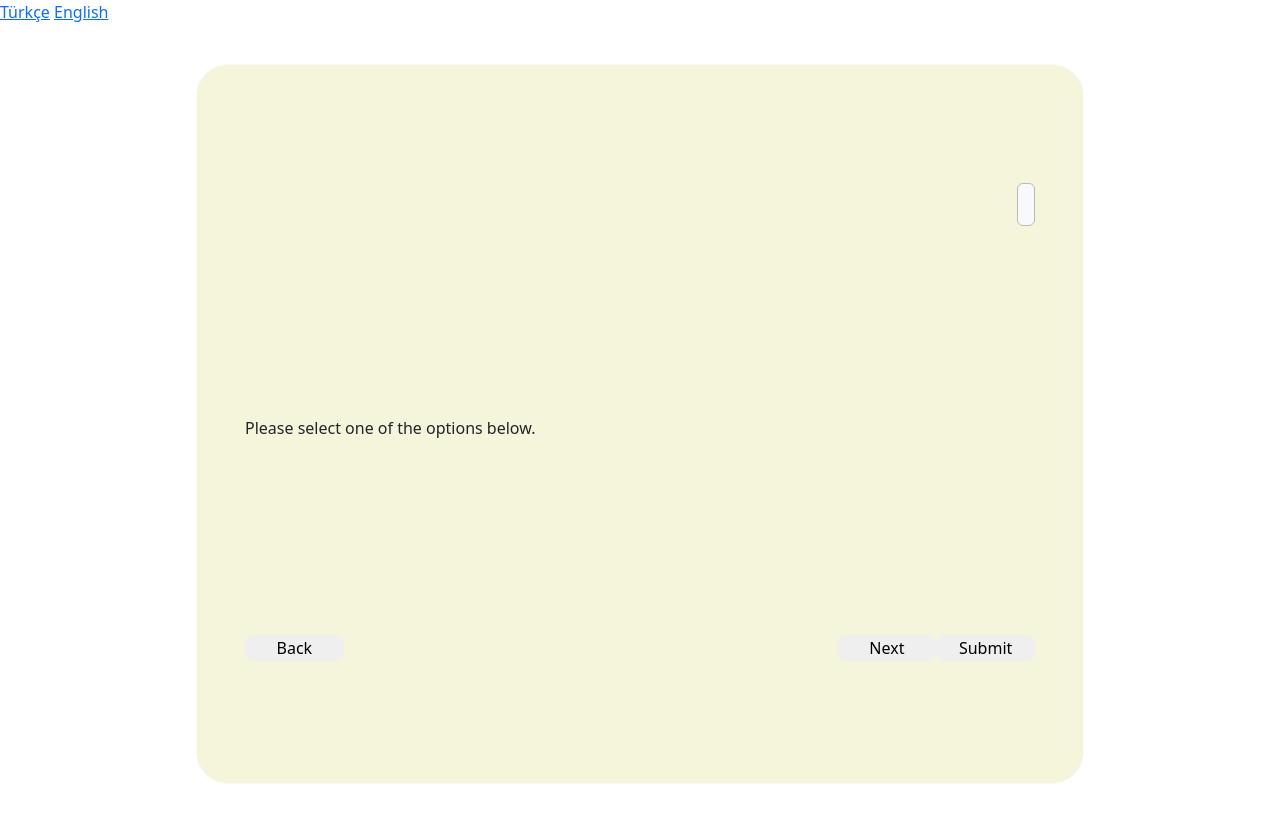
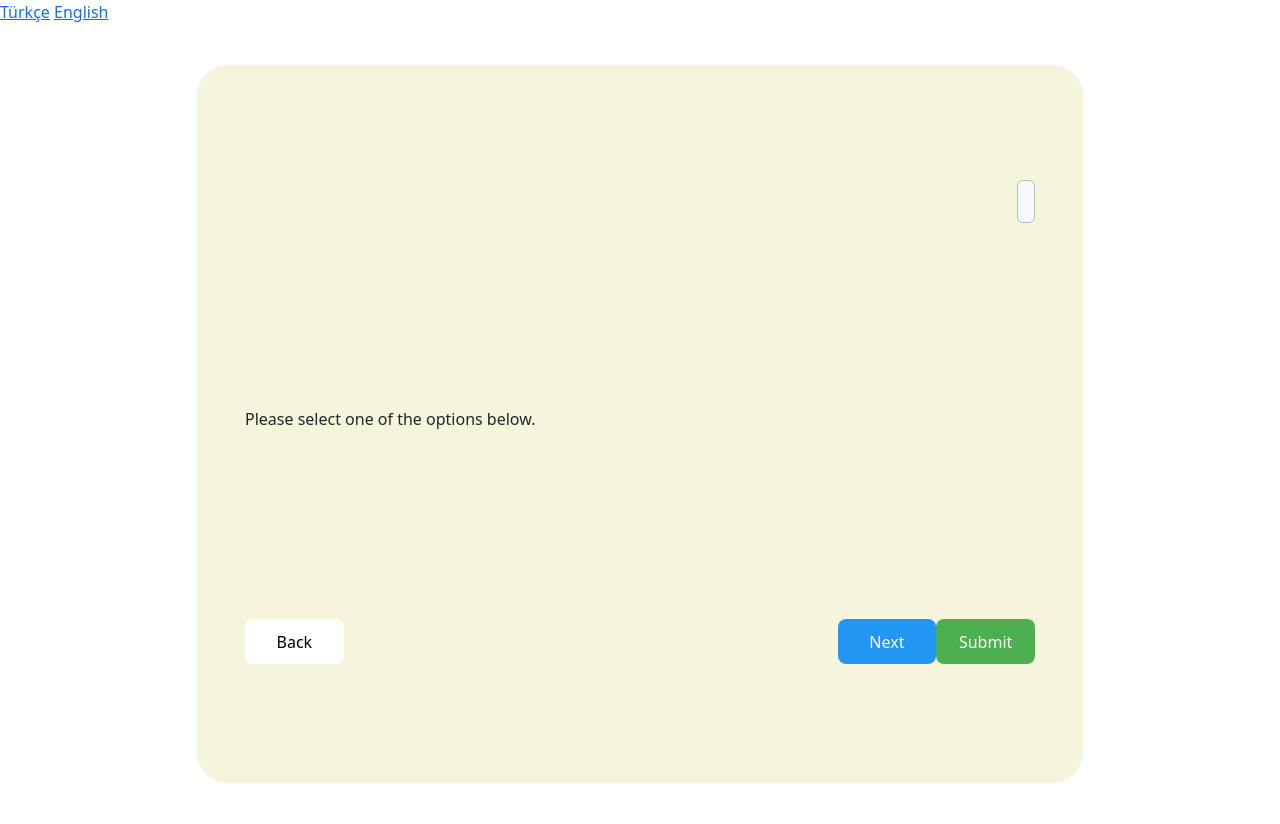
Before and after one commit to BlackFoxT/GradProject, a Flask app: page /quiz in a window 1280 px wide. Run offline with Flask 3, Linux system fonts and the light colour scheme.

Commit message:
Update style.css

```diff
--- a/static/css/style.css
+++ b/static/css/style.css
@@ -25,3 +25,48 @@
     background-color: #27b300;
     box-shadow: 0 0 0 5px #87ff66;
   }
+
+  #quiz-options>div{
+    margin: 6px 0;
+  }
+  #quiz-options>div>label{
+    margin: 0 6px;
+    font-size: 18px;
+  }
+
+  .quiz-buttons{
+            background-color: #2196F3;
+            color: white;
+            cursor: pointer;
+            height: 45px;
+            transition: 0.3s;
+  }
+  #back-button {
+    background-color: #ffffff;
+    color: black;
+}
+
+#back-button:hover {
+    background-color: #ececec;
+    box-shadow: 0 0 0 5px #e0e0e0;
+}
+
+#next-button {
+    background-color: #2196F3;
+    color: white;
+}
+
+#next-button:hover {
+    background-color: #2798fa;
+    box-shadow: 0 0 0 5px #87CEEB;
+}
+
+#submit-button {
+    background-color: #4CAF50;
+    color: white;
+}
+
+#submit-button:hover {
+    background-color: #43A047;
+    box-shadow: 0 0 0 5px #87FF66;
+}
```
